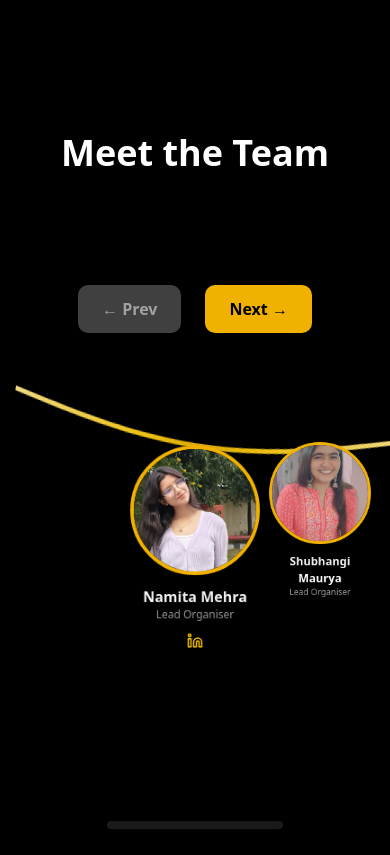
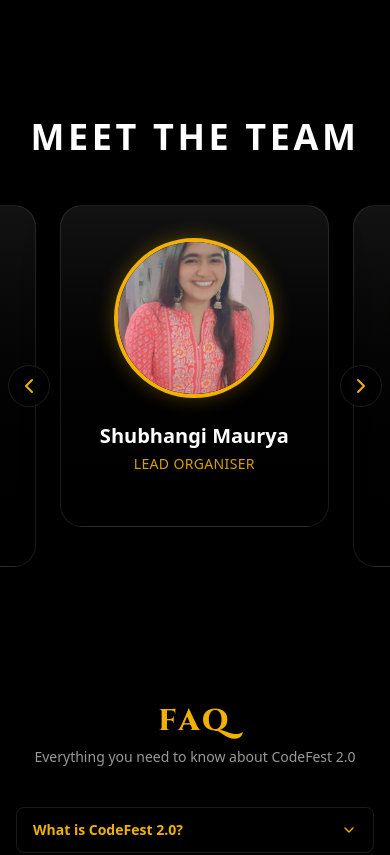
Before and after one commit to Namiiii-sys/Codefest-2.0, a Next.js app: page / in a window 390 px wide. Shown: the part 6320-7175 px from the top of the page. Built offline with nearby package versions, Linux system fonts and the light colour scheme.

Commit message:
Team mobile updated

```diff
--- a/app/(home)/components/team.tsx
+++ b/app/(home)/components/team.tsx
@@ -2,9 +2,9 @@
 
 import Image from "next/image";
 import { useEffect, useMemo, useRef, useState } from "react";
-import { Linkedin } from "lucide-react";
-
-
+import { Linkedin, ChevronLeft, ChevronRight } from "lucide-react";
+import useEmblaCarousel from "embla-carousel-react";
+import Autoplay from "embla-carousel-autoplay";
 
 type TeamMember = {
   name: string;
@@ -19,16 +19,12 @@ const team: TeamMember[] = [
   { name: "Namita Mehra", role: "Lead Organiser", image: "/namita.jpg", linkedin: "https://www.linkedin.com/in/namita-mh/", objectPosition: "0% 70%", scale: 1.1 },
   { name: "Shubhangi Maurya", role: "Lead Organiser", image: "/shubhangi.jpg", linkedin: "#" },
   { name: "Shambhavi Sharma", role: "Organiser", image: "/shambhavi.jpg", linkedin: "https://www.linkedin.com/in/shambhavi-sharma-822567328/" },
-  { name: "Yajjat", role: "Organiser", image: "/Yajjat.jpg", linkedin: "#" },
-  { name: "Ronak", role: "Organiser", image: "/ronak.jpg", linkedin: "https://www.linkedin.com/in/ronak-choudhary-bb855b327/" },
-  { name: "Disha", role: "Organiser", image: "/disha.jpg", linkedin: "https://www.linkedin.com/in/disha-v-7696002a0/" },
-  // { name: "Aditi", role: "Organiser", image: "/aditi.jpg", linkedin: "https://www.linkedin.com/in/aditi-sharma-626081290/" },
+  { name: "Yajjat Ailawadi", role: "Organiser", image: "/Yajjat.jpg", linkedin: "#" },
+  { name: "Ronak Choudhary", role: "Organiser", image: "/ronak.jpg", linkedin: "https://www.linkedin.com/in/ronak-choudhary-bb855b327/" },
+  { name: "Disha Verma", role: "Organiser", image: "/disha.jpg", linkedin: "https://www.linkedin.com/in/disha-v-7696002a0/" },
   { name: "Aniket Anand", role: "Organiser", image: "/aniket.png", linkedin: "https://www.linkedin.com/in/anand-aniket11/" },
   { name: "Organising Committee Member", role: "Organiser", image: "/ocs.jpg", linkedin: "#" },
-
 ];
-
-
 
 function TeamBubble({ member }: { member: TeamMember }) {
   return (
@@ -55,8 +51,8 @@ function TeamBubble({ member }: { member: TeamMember }) {
         />
       </div>
 
-      <p className="text-white font-semibold mt-3 text-center">{member.name}</p>
-      <p className="text-white/60 text-xs">{member.role}</p>
+      <p className="text-md text-white font-semibold mt-3 text-center">{member.name}</p>
+      <p className="text-white/60 text-xs text-center">{member.role}</p>
 
       {member.linkedin !== "#" && (
         <a
@@ -73,12 +69,74 @@ function TeamBubble({ member }: { member: TeamMember }) {
   );
 }
 
+function TeamCarousel() {
+  const [emblaRef, emblaApi] = useEmblaCarousel({ loop: true, align: "center", skipSnaps: false }, [Autoplay({ delay: 3500, stopOnInteraction: true })]);
 
+  const scrollPrev = () => emblaApi && emblaApi.scrollPrev();
+  const scrollNext = () => emblaApi && emblaApi.scrollNext();
+
+  return (
+    <div className="md:hidden relative group">
+      {/* Navigation Buttons */}
+      <button
+        onClick={scrollPrev}
+        className="absolute left-2 top-1/2 -translate-y-1/2 z-20 p-2 bg-black/40 backdrop-blur-md border border-white/10 rounded-full text-yellow-500 hover:bg-yellow-500 hover:text-black transition-all active:scale-90"
+        aria-label="Previous slide"
+      >
+        <ChevronLeft size={24} />
+      </button>
+
+      <button
+        onClick={scrollNext}
+        className="absolute right-2 top-1/2 -translate-y-1/2 z-20 p-2 bg-black/40 backdrop-blur-md border border-white/10 rounded-full text-yellow-500 hover:bg-yellow-500 hover:text-black transition-all active:scale-90"
+        aria-label="Next slide"
+      >
+        <ChevronRight size={24} />
+      </button>
+
+      <div className="overflow-hidden px-4" ref={emblaRef}>
+        <div className="flex touch-pan-y">
+          {team.map((member, index) => (
+            <div key={index} className="flex-[0_0_82%] min-w-0 px-3">
+              <div className="bg-gradient-to-b from-neutral-900/80 to-black/80 border border-white/10 rounded-3xl p-8 flex flex-col items-center shadow-2xl">
+                <div className="relative w-40 h-40 rounded-full overflow-hidden border-4 border-yellow-500 shadow-[0_0_20px_rgba(234,179,8,0.3)] mb-6">
+                  <Image
+                    src={member.image}
+                    alt={member.name}
+                    fill
+                    className="object-cover"
+                    style={{
+                      objectPosition: member.objectPosition || 'center',
+                      transform: `scale(${member.scale || 1})`
+                    }}
+                  />
+                </div>
+                <p className="text-white font-bold text-xl text-center mb-1">{member.name}</p>
+                <p className="text-yellow-500/90 text-sm font-medium tracking-wide mb-5 uppercase">{member.role}</p>
+
+                {member.linkedin !== "#" && (
+                  <a
+                    href={member.linkedin}
+                    target="_blank"
+                    rel="noopener noreferrer"
+                    className="w-10 h-10 flex items-center justify-center rounded-full bg-white/5 text-white/60 hover:bg-yellow-500 hover:text-black hover:scale-110 transition-all border border-white/5"
+                    aria-label={`${member.name}'s LinkedIn Profile`}
+                  >
+                    <Linkedin size={20} />
+                  </a>
+                )}
+              </div>
+            </div>
+          ))}
+        </div>
+      </div>
+    </div>
+  );
+}
 
 export default function TeamFloatingSection() {
   const sectionRef = useRef<HTMLDivElement>(null);
 
-  // reactive mobile (instead of reading window inside render/loop)
   const [isMobile, setIsMobile] = useState(false);
   useEffect(() => {
     const update = () => setIsMobile(window.innerWidth < 768);
@@ -87,14 +145,10 @@ export default function TeamFloatingSection() {
     return () => window.removeEventListener("resize", update);
   }, []);
 
-  // state only for render, ref for ultra-fast updates
   const [scrollProgress, setScrollProgress] = useState(0);
   const progressRef = useRef(0);
-
-  // RAF throttle (single render per frame max)
   const rafRef = useRef<number | null>(null);
 
-  // Attach wheel listener ONCE (no dependency on scrollProgress)
   useEffect(() => {
     const section = sectionRef.current;
     if (!section) return;
@@ -112,7 +166,6 @@ export default function TeamFloatingSection() {
 
     const handleWheel = (e: WheelEvent) => {
       const rect = section.getBoundingClientRect();
-
       const inView =
         rect.top <= window.innerHeight * 0.25 &&
         rect.bottom >= window.innerHeight * 0.75;
@@ -121,7 +174,6 @@ export default function TeamFloatingSection() {
 
       const delta = e.deltaY * 0.02;
 
-      // if at ends, let normal scroll happen
       if ((delta > 0 && progressRef.current >= 100) || (delta < 0 && progressRef.current <= 0)) {
         return;
       }
@@ -143,9 +195,8 @@ export default function TeamFloatingSection() {
     let d = "";
 
     const bubbleRadius = 90;
-    const ropeWidth = isMobile ? 1200 : 1000;
-    const ropepathoffset = isMobile ? 22 : 13;
-    const ropeYOffset = isMobile ? 100 : 0;
+    const ropeWidth = 1000;
+    const ropepathoffset = 13;
 
     for (let i = 0; i <= points; i++) {
       const xPercent = (i / points) * 100;
@@ -153,34 +204,39 @@ export default function TeamFloatingSection() {
 
       const x = (xPercent / 100) * ropeWidth;
       const r = 2;
-      const y = (yPercent / 100) * 450 - bubbleRadius * r - ropeYOffset;
+      const y = (yPercent / 100) * 450 - bubbleRadius * r;
 
       d += i === 0 ? `M ${x} ${y}` : ` L ${x} ${y}`;
     }
 
     return d;
-  }, [isMobile]);
+  }, []);
 
   return (
-    <section ref={sectionRef} className="min-h-screen bg-black py-24 relative overflow-hidden" id="team">
-      <h2 className="text-center text-4xl font-bold text-white mb-20">Meet the Team</h2>
+    <section ref={sectionRef} className="min-h-[60vh] md:min-h-screen bg-black py-20 relative overflow-hidden" id="team">
+      <h2 className="text-center text-4xl font-bold text-white mb-12 md:mb-20 uppercase tracking-widest">
+        Meet the Team
+      </h2>
 
-      <div className="relative h-[520px] overflow-hidden">
+      {/* Mobile Swipe Section */}
+      <TeamCarousel />
+
+      {/* Desktop Rope Section */}
+      <div className="hidden md:block relative h-[520px] overflow-hidden">
         {/* Rope */}
         <svg
-          style={{ transform: `rotate(${isMobile ? 8 : 7}deg)` }}
+          style={{ transform: `rotate(7deg)` }}
           className="absolute inset-0 w-full h-full pointer-events-none opacity-95 origin-center"
           viewBox="0 0 1200 500"
           preserveAspectRatio="xMidYMid meet"
         >
           <defs>
             <linearGradient id="rope3d" x1="0" y1="0" x2="1" y2="0">
-              <stop offset="0%" stopColor="#fde68a" />  {/* yellow-300 */}
-              <stop offset="35%" stopColor="#facc15" /> {/* yellow-400 */}
-              <stop offset="50%" stopColor="#eab308" /> {/* yellow-500 (bright core) */}
-              <stop offset="65%" stopColor="#facc15" /> {/* yellow-400 */}
-              <stop offset="100%" stopColor="#fde68a" />{/* yellow-300 */}
-
+              <stop offset="0%" stopColor="#fde68a" />
+              <stop offset="35%" stopColor="#facc15" />
+              <stop offset="50%" stopColor="#eab308" />
+              <stop offset="65%" stopColor="#facc15" />
+              <stop offset="100%" stopColor="#fde68a" />
             </linearGradient>
 
             <filter id="ropeShadow" x="-50%" y="-50%" width="200%" height="200%">
@@ -200,54 +256,17 @@ export default function TeamFloatingSection() {
           <path d={ropePath} fill="none" stroke="#f3d9ac" strokeWidth="1.3" strokeDasharray="1.2 7" opacity="0.18" />
         </svg>
 
-        {/* Mobile Prev/Next */}
-        <div className="md:hidden flex justify-center gap-6 mt-8">
-          <button
-            disabled={scrollProgress <= 2}
-            onClick={() => {
-              const next = Math.max(0, progressRef.current - 18);
-              progressRef.current = next;
-              setScrollProgress(next);
-            }}
-            className="
-              px-6 py-3 rounded-lg font-semibold transition-all duration-200
-              bg-yellow-500 text-black hover:bg-yellow-400
-              disabled:bg-neutral-700 disabled:text-neutral-400 disabled:cursor-not-allowed disabled:shadow-none
-            "
-          >
-            ← Prev
-          </button>
-
-          <button
-            disabled={scrollProgress >= 98}
-            onClick={() => {
-              const next = Math.min(100, progressRef.current + 18);
-              progressRef.current = next;
-              setScrollProgress(next);
-            }}
-            className="
-              px-6 py-3 rounded-lg font-semibold transition-all duration-200
-              bg-yellow-500 text-black hover:bg-yellow-400
-              disabled:bg-neutral-700 disabled:text-neutral-400 disabled:cursor-not-allowed disabled:shadow-none
-            "
-          >
-            Next →
-          </button>
-        </div>
-
         {/* Bubbles */}
         {team.map((member, index) => {
           const spacing = 32;
           const totalWidth = (team.length - 1) * spacing;
-          const scrollRange = totalWidth; // extra padding for last bubble
+          const scrollRange = totalWidth;
 
           const xPercent =
             50 + index * spacing - (scrollProgress / 100) * scrollRange;
           const yPercent = 45 + Math.sin((xPercent / 100) * Math.PI) * 12;
 
-          const growth = isMobile ? 0.6 : 1.0;
-          const scale = 0.6 + ((100 - xPercent) / 100) * growth;
-
+          const scale = 0.6 + ((100 - xPercent) / 100) * 1.0;
           const visible = xPercent > -20 && xPercent < 120;
 
           return (
@@ -259,7 +278,7 @@ export default function TeamFloatingSection() {
                 top: `${yPercent}%`,
                 transform: `translate3d(-50%, -50%, 0) scale(${scale})`,
                 opacity: visible ? 1 : 0,
-                transition: "opacity 180ms ease-out", // avoid transition-all for scroll-driven transforms
+                transition: "opacity 180ms ease-out",
                 willChange: "transform, opacity",
                 zIndex: Math.round(scale * 10),
               }}
@@ -270,8 +289,8 @@ export default function TeamFloatingSection() {
         })}
       </div>
 
-      {/* Progress */}
-      <div className="flex justify-center mt-12">
+      {/* Progress - Desktop only */}
+      <div className="hidden md:flex justify-center mt-12">
         <div className="w-44 h-2 bg-white/10 rounded-full overflow-hidden">
           <div className="h-full bg-yellow-500 transition-all duration-200" style={{ width: `${scrollProgress}%` }} />
         </div>
--- a/app/layout.tsx
+++ b/app/layout.tsx
@@ -72,7 +72,11 @@ export const metadata: Metadata = {
 
   category: "technology",
   icons: {
-    icon: "/LOGO2.png",
+    icon: [
+      { url: "/LOGO2.png", type: "image/png" },
+      { url: "/LOGO2.png", sizes: "32x32", type: "image/png" },
+    ],
+    shortcut: "/LOGO2.png",
     apple: "/LOGO2.png",
   },
 };
```
